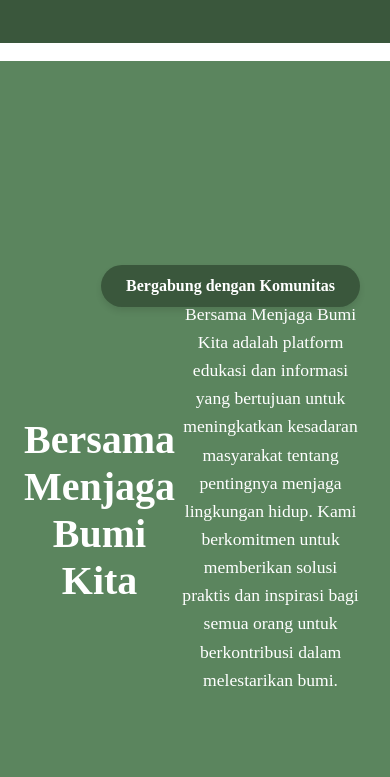
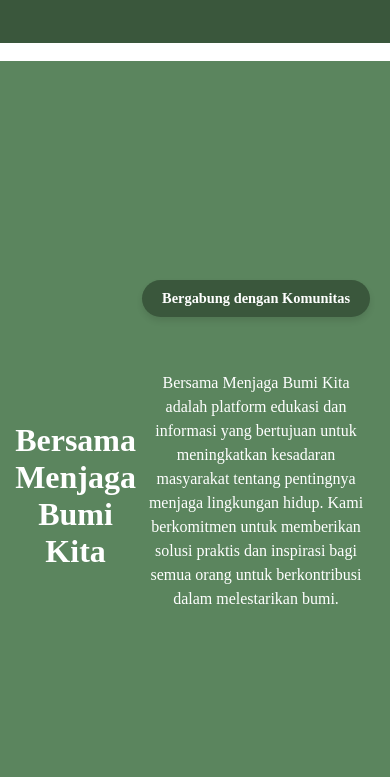
Before and after one commit to fdlaainsni/GreenHorizon, a plain HTML site: page index.html in a window 390 px wide. Shown: the part 507-1284 px from the top of the page. Drawn offline with Linux system fonts and the light colour scheme.

Commit message:
Update style.css

```diff
--- a/style.css
+++ b/style.css
@@ -573,5 +573,37 @@ nav ul li ul li a {
 nav ul li:hover ul {
     position: relative;
 }
+/* Styling untuk section Beranda */
+.Home {
+    padding: 10px; /* Padding lebih kecil */
+}
+
+.Home-container {
+    padding: 15px; /* Padding lebih kecil */
+    border-radius: 10px; /* Border radius lebih kecil */
+}
+
+.Home h1 {
+    font-size: 2em; /* Ukuran font lebih kecil */
+}
+
+.Home p {
+    font-size: 1em; /* Ukuran font lebih kecil */
+    line-height: 1.5; /* Line height lebih kecil */
+    margin-bottom: 20px; /* Margin bottom lebih kecil */
+}
+
+/* Styling untuk tombol CTA */
+.cta-buttons {
+    bottom: 10px; /* Posisi bottom lebih dekat */
+    right: 10px; /* Posisi right lebih dekat */
+    gap: 5px; /* Gap lebih kecil */
+}
+
+.cta-button {
+    padding: 10px 20px; /* Padding lebih kecil */
+    font-size: 0.9em; /* Ukuran font lebih kecil */
+    border-radius: 30px; /* Border radius lebih kecil */
+}
 
 }
```
